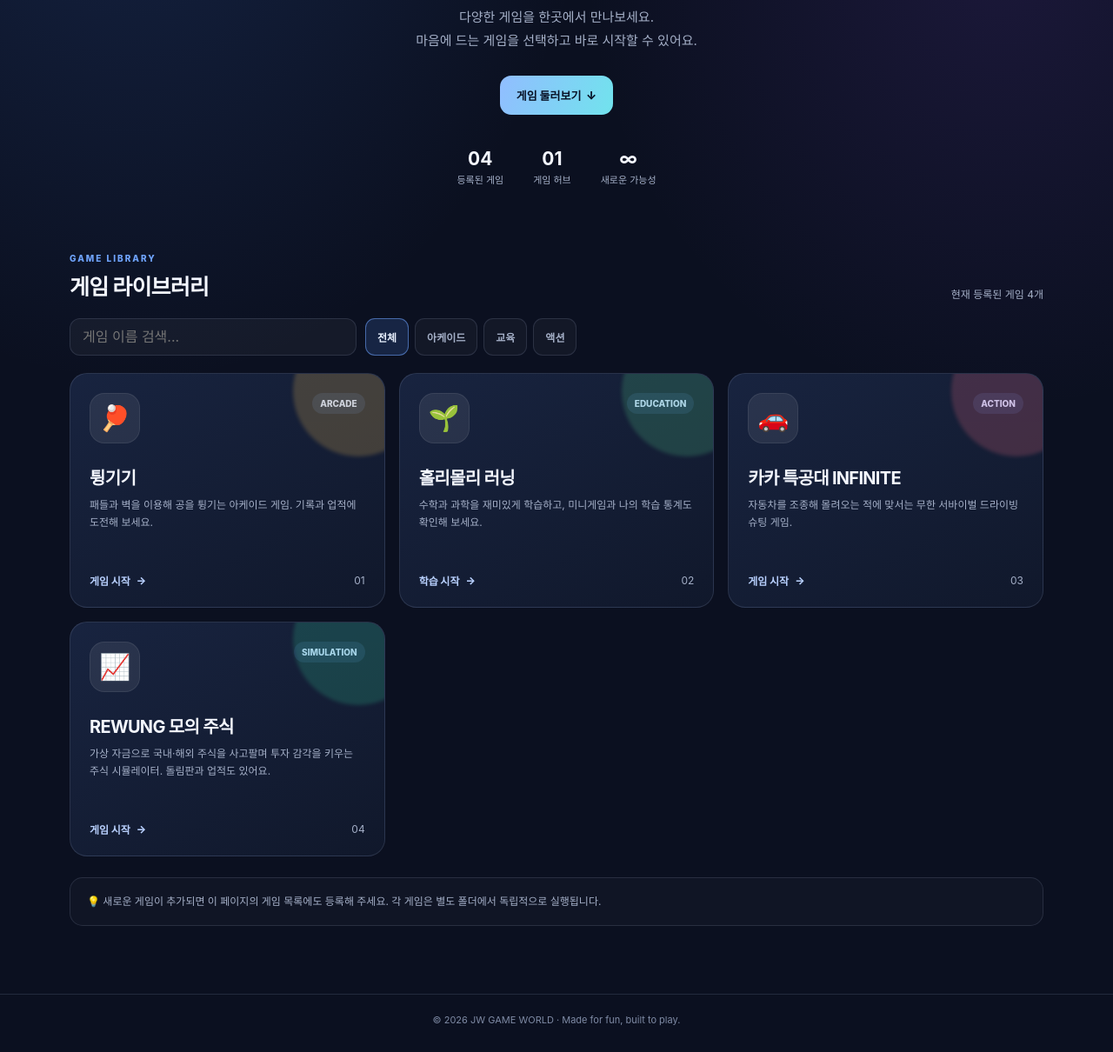
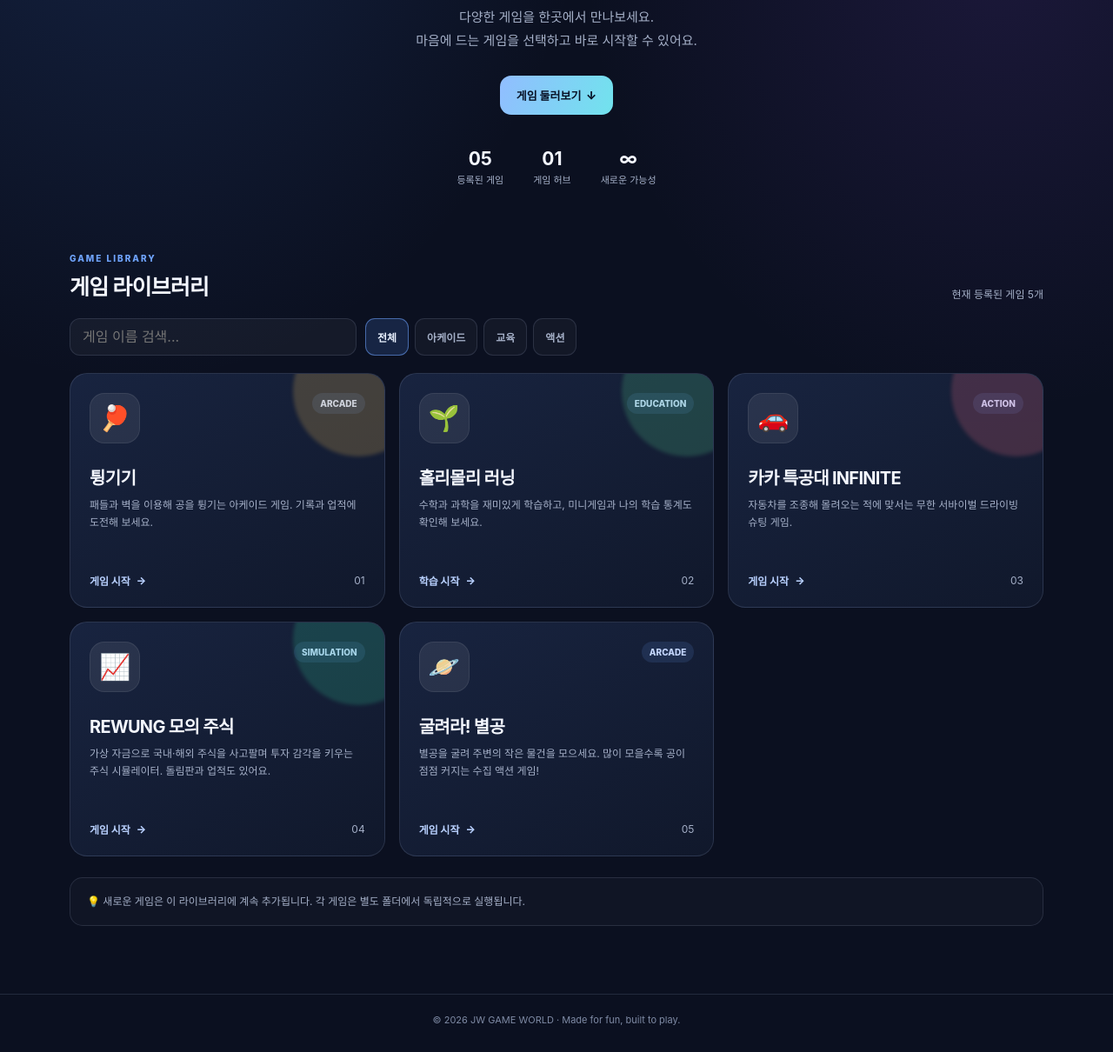
Before and after one commit to jwunlimitdev/game, a plain HTML site: page index.html in a window 1280 px wide. Shown: the part 278-1488 px from the top of the page at 87% size. Drawn offline with Linux system fonts and the light colour scheme.

Commit message:
[ChatGPT] Add rolling game to home page

```diff
--- a/index.html
+++ b/index.html
@@ -133,7 +133,7 @@
         <a class="primary" href="#games">게임 둘러보기&nbsp; ↓</a>
       </div>
       <div class="stats" aria-label="게임 통계">
-        <div class="stat"><strong>04</strong><span>등록된 게임</span></div>
+        <div class="stat"><strong>05</strong><span>등록된 게임</span></div>
         <div class="stat"><strong>01</strong><span>게임 허브</span></div>
         <div class="stat"><strong>∞</strong><span>새로운 가능성</span></div>
       </div>
@@ -143,7 +143,7 @@
   <main class="wrap" id="games">
     <div class="section-top">
       <div><div class="section-kicker">GAME LIBRARY</div><h2>게임 라이브러리</h2></div>
-      <div class="section-note">현재 등록된 게임 4개</div>
+      <div class="section-note">현재 등록된 게임 5개</div>
     </div>
     <div class="toolbar">
       <input class="search" id="gameSearch" type="search" placeholder="게임 이름 검색..." aria-label="게임 이름 검색">
@@ -187,9 +187,16 @@
         <p>가상 자금으로 국내·해외 주식을 사고팔며 투자 감각을 키우는 주식 시뮬레이터. 돌림판과 업적도 있어요.</p>
         <div class="card-bottom"><span class="launch">게임 시작 <span>→</span></span><span class="section-note">04</span></div>
       </a>
+      <a class="game-card roll" href="./games/roll-world/" data-category="arcade" data-name="굴려라 별공 굴리기 수집 괴혼">
+        <span class="card-glow"></span>
+        <div class="card-head"><span class="game-icon">🪐</span><span class="tag">ARCADE</span></div>
+        <h3>굴려라! 별공</h3>
+        <p>별공을 굴려 주변의 작은 물건을 모으세요. 많이 모을수록 공이 점점 커지는 수집 액션 게임!</p>
+        <div class="card-bottom"><span class="launch">게임 시작 <span>→</span></span><span class="section-note">05</span></div>
+      </a>
     </div>
     <div class="empty" id="emptyState">검색 결과가 없어요. 다른 이름이나 카테고리를 선택해 보세요.</div>
-    <div class="note">💡 새로운 게임이 추가되면 이 페이지의 게임 목록에도 등록해 주세요. 각 게임은 별도 폴더에서 독립적으로 실행됩니다.</div>
+    <div class="note">💡 새로운 게임은 이 라이브러리에 계속 추가됩니다. 각 게임은 별도 폴더에서 독립적으로 실행됩니다.</div>
   </main>
 
   <footer><div class="wrap">© 2026 JW GAME WORLD · Made for fun, built to play.</div></footer>
```
